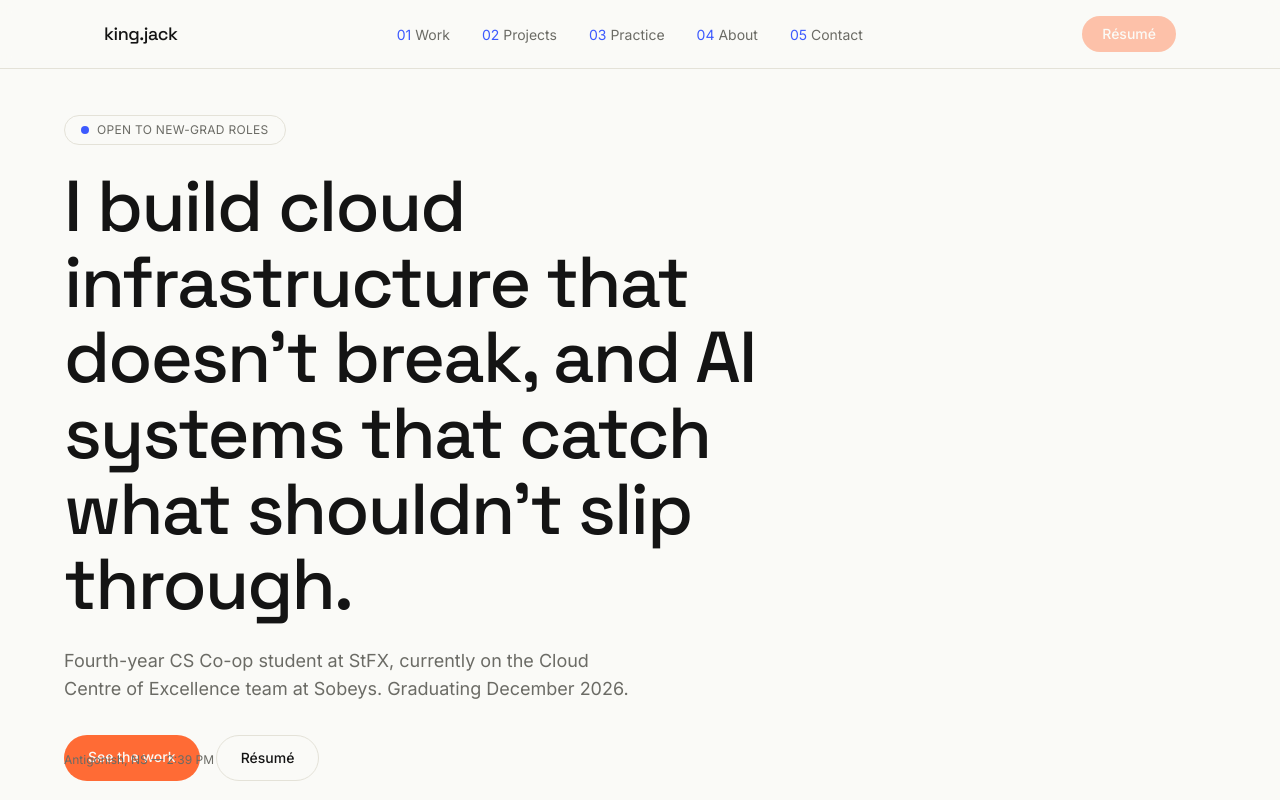
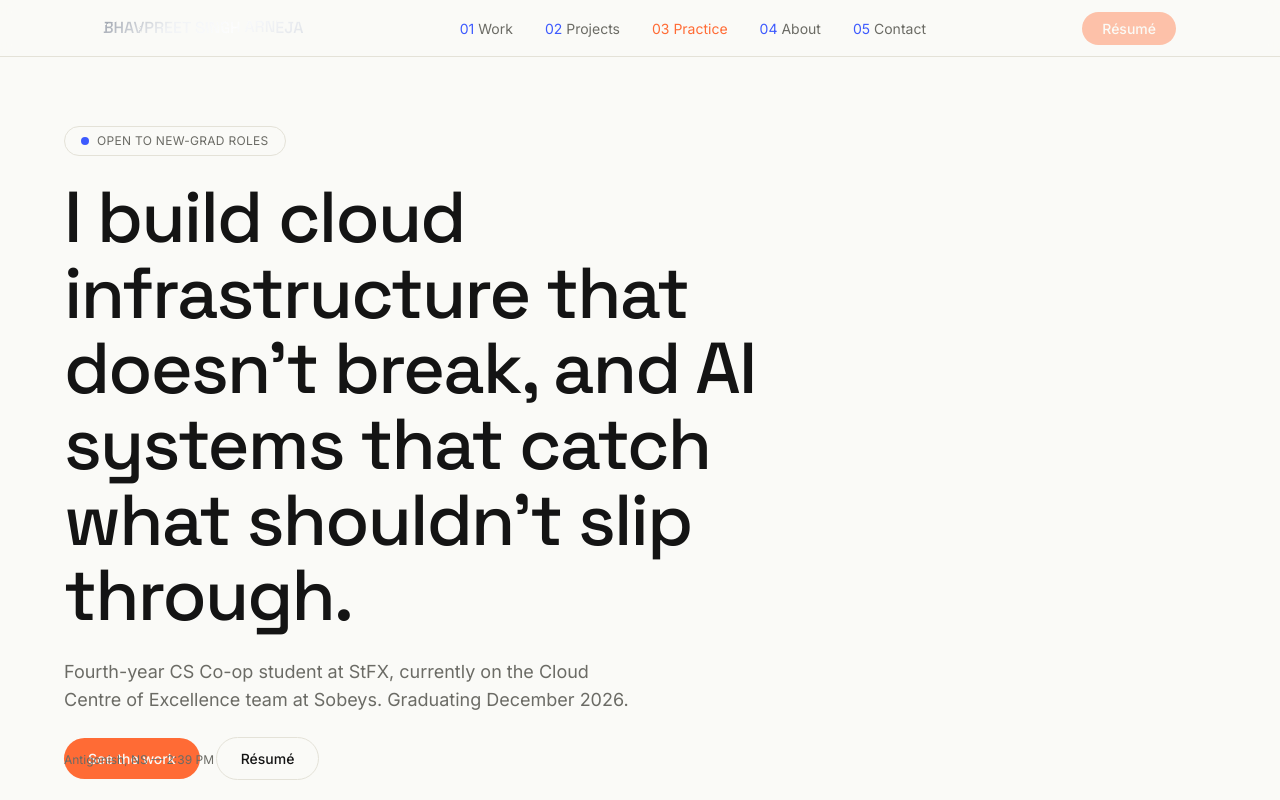
Before and after one commit to BSA-99/Bhavpreet-portfolio, a Next.js app: page / in a window 1280 px wide. Shown: the top 800 px of the page. Built offline with nearby package versions, Linux system fonts and the light colour scheme.

Commit message:
Fixed the nav bar and the buttons.

```diff
--- a/app/layout.tsx
+++ b/app/layout.tsx
@@ -1,4 +1,5 @@
 import Nav from "@/components/Nav";
+import SmoothScroll from "@/components/SmoothScroll";
 import type { Metadata } from "next";
 import { Space_Grotesk, Inter } from "next/font/google";
 import "./globals.css";
@@ -26,6 +27,7 @@ export default function RootLayout({
   return (
     <html lang="en">
       <body className={`${spaceGrotesk.variable} ${inter.variable} antialiased`}>
+        <SmoothScroll />
         <Nav />
         {children}
       </body>
--- /dev/null
+++ b/components/FeaturedProjectCard.tsx
@@ -0,0 +1,22 @@
+"use client";
+
+import { useRef } from "react";
+import { motion, useScroll, useTransform } from "framer-motion";
+import ProjectCard, { type ProjectCardProps } from "./ProjectCard";
+
+export default function FeaturedProjectCard(props: ProjectCardProps) {
+  const ref = useRef<HTMLDivElement>(null);
+
+  const { scrollYProgress } = useScroll({
+    target: ref,
+    offset: ["start end", "end start"],
+  });
+
+  const scale = useTransform(scrollYProgress, [0, 0.5], [0.96, 1]);
+
+  return (
+    <motion.div ref={ref} style={{ scale }}>
+      <ProjectCard {...props} />
+    </motion.div>
+  );
+}
--- a/components/Hero.tsx
+++ b/components/Hero.tsx
@@ -2,6 +2,7 @@
 
 import { motion, Variants } from "framer-motion";
 import { useEffect, useState } from "react";
+import MagneticButton from "@/components/MagneticButton";
 
 const container: Variants = {
   hidden: {},
@@ -57,18 +58,22 @@ export default function Hero() {
         </motion.p>
 
         <motion.div variants={item} className="mt-8 flex gap-4">
+          <MagneticButton>
             <a
               href="#projects"
               className="rounded-full bg-tangerine px-6 py-3 text-sm font-medium text-bg transition-opacity hover:opacity-90"
             >
               See the work
             </a>
+          </MagneticButton>
+          <MagneticButton>
             <a
               href="/resume.pdf"
               className="rounded-full border border-border px-6 py-3 text-sm font-medium transition-colors hover:border-text"
             >
               Résumé
             </a>
+          </MagneticButton>
         </motion.div>
       </motion.div>
 
--- /dev/null
+++ b/components/LiquidMetalText.tsx
@@ -0,0 +1,83 @@
+"use client";
+
+import { useEffect, useId, useState } from "react";
+
+interface LiquidMetalTextProps {
+  text: string;
+  className?: string;
+}
+
+const METAL_GRADIENT =
+  "linear-gradient(135deg, #ffffff 0%, #e4e7ec 15%, #9aa0ab 30%, #4b5563 50%, #9aa0ab 70%, #f0f2f5 85%, #ffffff 100%)";
+
+export default function LiquidMetalText({ text, className = "" }: LiquidMetalTextProps) {
+  const rawId = useId();
+  const filterId = `liquid-metal-${rawId.replace(/:/g, "")}`;
+
+  const [prefersReducedMotion, setPrefersReducedMotion] = useState(false);
+
+  useEffect(() => {
+    const mediaQuery = window.matchMedia("(prefers-reduced-motion: reduce)");
+    setPrefersReducedMotion(mediaQuery.matches);
+
+    const handleChange = (event: MediaQueryListEvent) => setPrefersReducedMotion(event.matches);
+    mediaQuery.addEventListener("change", handleChange);
+    return () => mediaQuery.removeEventListener("change", handleChange);
+  }, []);
+
+  return (
+    <span className={`relative inline-block ${className}`}>
+      <svg aria-hidden="true" focusable="false" className="absolute h-0 w-0">
+        <defs>
+          <filter
+            id={filterId}
+            x="-10%"
+            y="-20%"
+            width="120%"
+            height="140%"
+            colorInterpolationFilters="sRGB"
+          >
+            <feTurbulence
+              type="fractalNoise"
+              baseFrequency="0.010 0.015"
+              numOctaves={2}
+              seed={4}
+              result="turbulence"
+            >
+              {!prefersReducedMotion && (
+                <animate
+                  attributeName="baseFrequency"
+                  dur="10s"
+                  calcMode="linear"
+                  values="0.010 0.015;0.014 0.009;0.010 0.015"
+                  repeatCount="indefinite"
+                />
+              )}
+            </feTurbulence>
+            <feDisplacementMap
+              in="SourceGraphic"
+              in2="turbulence"
+              scale={3}
+              xChannelSelector="R"
+              yChannelSelector="G"
+            />
+          </filter>
+        </defs>
+      </svg>
+      <span
+        className={`bg-clip-text text-transparent ${
+          prefersReducedMotion ? "" : "animate-metal-sheen"
+        }`}
+        style={{
+          backgroundImage: METAL_GRADIENT,
+          backgroundSize: "250% 100%",
+          WebkitBackgroundClip: "text",
+          WebkitTextFillColor: "transparent",
+          filter: prefersReducedMotion ? undefined : `url(#${filterId})`,
+        }}
+      >
+        {text}
+      </span>
+    </span>
+  );
+}
--- /dev/null
+++ b/components/MagneticButton.tsx
@@ -0,0 +1,62 @@
+"use client";
+
+import { ReactNode, useEffect, useRef } from "react";
+import { motion, useMotionValue, useSpring } from "framer-motion";
+
+interface MagneticButtonProps {
+  children: ReactNode;
+}
+
+const MAX_OFFSET = 10; // px, max magnetic pull
+const TRIGGER_PADDING = 24; // px, extra radius beyond the element's own bounds
+
+function clamp(value: number, min: number, max: number) {
+  return Math.min(Math.max(value, min), max);
+}
+
+export default function MagneticButton({ children }: MagneticButtonProps) {
+  const ref = useRef<HTMLSpanElement>(null);
+
+  const x = useMotionValue(0);
+  const y = useMotionValue(0);
+  const springX = useSpring(x, { stiffness: 150, damping: 15, mass: 0.1 });
+  const springY = useSpring(y, { stiffness: 150, damping: 15, mass: 0.1 });
+
+  useEffect(() => {
+    const handleMouseMove = (event: MouseEvent) => {
+      const bounds = ref.current?.getBoundingClientRect();
+      if (!bounds) return;
+
+      const centerX = bounds.left + bounds.width / 2;
+      const centerY = bounds.top + bounds.height / 2;
+      const relativeX = event.clientX - centerX;
+      const relativeY = event.clientY - centerY;
+
+      const triggerRadiusX = bounds.width / 2 + TRIGGER_PADDING;
+      const triggerRadiusY = bounds.height / 2 + TRIGGER_PADDING;
+
+      const isNear =
+        Math.abs(relativeX) < triggerRadiusX && Math.abs(relativeY) < triggerRadiusY;
+
+      if (isNear) {
+        x.set(clamp((relativeX / triggerRadiusX) * MAX_OFFSET, -MAX_OFFSET, MAX_OFFSET));
+        y.set(clamp((relativeY / triggerRadiusY) * MAX_OFFSET, -MAX_OFFSET, MAX_OFFSET));
+      } else {
+        x.set(0);
+        y.set(0);
+      }
+    };
+
+    window.addEventListener("mousemove", handleMouseMove);
+    return () => window.removeEventListener("mousemove", handleMouseMove);
+  }, [x, y]);
+
+  return (
+    <motion.span
+      ref={ref}
+      style={{ display: "inline-block", x: springX, y: springY }}
+    >
+      {children}
+    </motion.span>
+  );
+}
--- a/components/Nav.tsx
+++ b/components/Nav.tsx
@@ -3,6 +3,8 @@
 import { useEffect, useState } from "react";
 import { AnimatePresence, motion, Variants } from "framer-motion";
 import { RESUME_AVAILABLE, RESUME_HREF } from "@/lib/resume";
+import MagneticButton from "@/components/MagneticButton";
+import LiquidMetalText from "@/components/LiquidMetalText";
 
 const navLinks = [
   { number: "01", label: "Work", href: "#work" },
@@ -24,6 +26,7 @@ const item: Variants = {
 
 export default function Nav() {
   const [isOpen, setIsOpen] = useState(false);
+  const [activeId, setActiveId] = useState<string | null>(null);
 
   useEffect(() => {
     document.body.style.overflow = isOpen ? "hidden" : "";
@@ -34,12 +37,51 @@ export default function Nav() {
 
   useEffect(() => {
     const handleResize = () => {
-      if (window.innerWidth >= 768) {
+      if (window.innerWidth >= 1024) {
         setIsOpen(false);
       }
     };
     window.addEventListener("resize", handleResize);
     return () => window.removeEventListener("resize", handleResize);
+  }, []);
+
+  useEffect(() => {
+    const sections = navLinks
+      .map((link) => document.getElementById(link.href.slice(1)))
+      .filter((section): section is HTMLElement => section !== null);
+
+    if (sections.length === 0) return;
+
+    const ratios = new Map<string, number>();
+
+    const observer = new IntersectionObserver(
+      (entries) => {
+        for (const entry of entries) {
+          ratios.set(entry.target.id, entry.isIntersecting ? entry.intersectionRatio : 0);
+        }
+
+        let maxId: string | null = null;
+        let maxRatio = 0;
+        for (const [id, ratio] of ratios) {
+          if (ratio > maxRatio) {
+            maxRatio = ratio;
+            maxId = id;
+          }
+        }
+
+        if (maxId) {
+          setActiveId(maxId);
+        }
+      },
+      {
+        rootMargin: "-40% 0px -40% 0px",
+        threshold: Array.from({ length: 21 }, (_, i) => i / 20),
+      }
+    );
+
+    sections.forEach((section) => observer.observe(section));
+
+    return () => observer.disconnect();
   }, []);
 
   const closeMenu = () => setIsOpen(false);
@@ -48,22 +90,34 @@ export default function Nav() {
     <>
       <header className="fixed top-0 left-0 right-0 z-50 border-b border-border bg-bg/80 backdrop-blur-sm">
         <nav className="mx-auto flex max-w-[1200px] items-center justify-between px-6 py-4 md:px-16">
-          <a href="#" className="font-display text-lg font-medium tracking-tight">
-            king.jack
+          <a
+            href="#"
+            className="font-display whitespace-nowrap text-[10px] font-medium tracking-tighter sm:text-sm sm:tracking-tight md:text-base md:tracking-normal"
+          >
+            <LiquidMetalText text="BHAVPREET SINGH ARNEJA" />
           </a>
-          <ul className="hidden gap-8 md:flex">
-            {navLinks.map((link) => (
+          <ul className="hidden gap-8 lg:flex">
+            {navLinks.map((link) => {
+              const isActive = activeId === link.href.slice(1);
+              return (
                 <li key={link.href}>
                   <a
                     href={link.href}
-                  className="text-sm text-muted transition-colors hover:text-text"
+                    className={`text-sm transition-colors ${
+                      isActive ? "text-tangerine" : "text-muted hover:text-text"
+                    }`}
                   >
-                  <span className="text-blue">{link.number}</span> {link.label}
+                    <span className={isActive ? "text-tangerine" : "text-blue"}>
+                      {link.number}
+                    </span>{" "}
+                    {link.label}
                   </a>
                 </li>
-            ))}
+              );
+            })}
           </ul>
           <div className="flex items-center gap-3">
+            <MagneticButton>
               {RESUME_AVAILABLE ? (
                 <a
                   href={RESUME_HREF}
@@ -80,11 +134,12 @@ export default function Nav() {
                   Résumé
                 </span>
               )}
+            </MagneticButton>
             <button
               type="button"
               onClick={() => setIsOpen((prev) => !prev)}
               aria-expanded={isOpen}
-              className="rounded-full border border-border px-5 py-2 text-sm font-medium transition-colors hover:border-text md:hidden"
+              className="rounded-full border border-border px-5 py-2 text-sm font-medium transition-colors hover:border-text lg:hidden"
             >
               {isOpen ? "Close" : "Menu"}
             </button>
@@ -100,7 +155,7 @@ export default function Nav() {
             animate={{ opacity: 1 }}
             exit={{ opacity: 0 }}
             transition={{ duration: 0.3, ease: "easeOut" }}
-            className="fixed inset-0 z-40 flex flex-col justify-center bg-bg px-6 md:hidden"
+            className="fixed inset-0 z-40 flex flex-col justify-center bg-bg px-6 lg:hidden"
           >
             <motion.ul
               variants={container}
--- a/components/ProjectCard.tsx
+++ b/components/ProjectCard.tsx
@@ -2,7 +2,7 @@
 
 import { motion } from "framer-motion";
 
-interface ProjectCardProps {
+export interface ProjectCardProps {
   title: string;
   description: string;
   tags: string[];
--- a/components/Projects.tsx
+++ b/components/Projects.tsx
@@ -1,5 +1,6 @@
 import SectionWrapper from "./SectionWrapper";
 import ProjectCard from "./ProjectCard";
+import FeaturedProjectCard from "./FeaturedProjectCard";
 
 const projects = [
   {
@@ -27,7 +28,7 @@ export default function Projects() {
   return (
     <SectionWrapper id="projects" number="02" title="Projects">
       <div className="space-y-6">
-        <ProjectCard {...featured} />
+        <FeaturedProjectCard {...featured} />
         <ProjectCard {...secondary} />
       </div>
     </SectionWrapper>
--- a/package.json
+++ b/package.json
@@ -10,6 +10,7 @@
   },
   "dependencies": {
     "framer-motion": "^13.0.0",
+    "lenis": "^1.3.26",
     "lucide-react": "^1.29.0",
     "next": "16.3.0",
     "react": "19.2.8",
```
Also changed, not shown: app/globals.css (+11 -0 lines), components/SmoothScroll.tsx (added, +26 -0 lines), 1 other file (tests, documents, lock files or other folders). Lines whose indentation alone changed are shown as unchanged.
